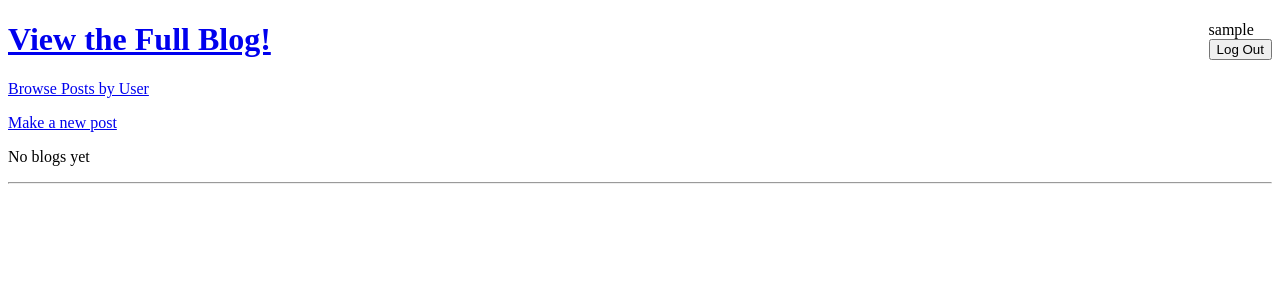
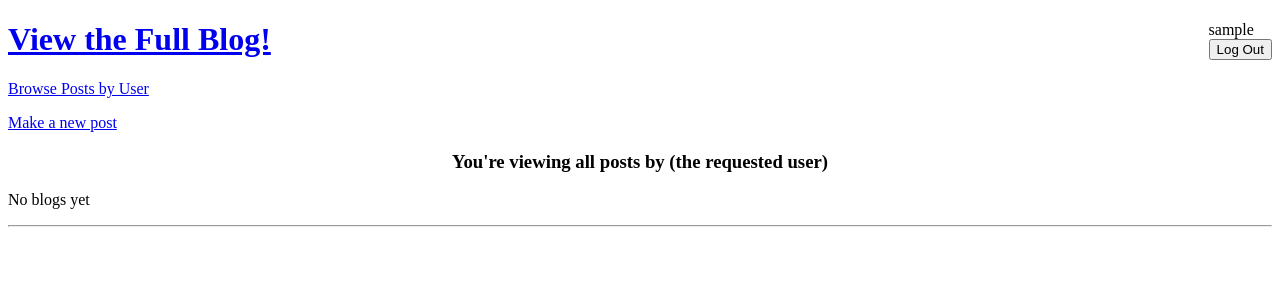
Before and after one commit to sweetk/pardonmydragons, a Flask app: page /blog?user_id=1 in a window 1280 px wide. Shown: the top 300 px of the page. Run offline with Flask 2, Linux system fonts and the light colour scheme; the visitor is signed in with stand-in values (Sample User, id 1); data comes from the database, SQL or seed files in the repository; data that the repository does not hold is empty.

Commit message:
Minor changes to improve legibility

```diff
--- a/templates/base.html
+++ b/templates/base.html
@@ -9,6 +9,9 @@
             textarea {
                 width: 300px;
                 height: 200px;
+            }
+            h3 {
+                text-align: center;
             }
 
         </style>
--- a/templates/blog.html
+++ b/templates/blog.html
@@ -3,6 +3,7 @@
 {% block content %}
 
     <a href='./newpost'>Make a new post</a>
+    <h3>You're viewing all blog entries</h3>
 
     {% if blogs|length == 0 %}
       <p>No blogs yet</p>
--- a/templates/individualentry.html
+++ b/templates/individualentry.html
@@ -3,6 +3,7 @@
 {% block content %}
 
     <a href='./newpost'>Make a new post</a>
+    <h3>You're viewing an individual entry</h3>
     <hr />
 
     {% for blog in blogs %}
--- a/templates/individualuser.html
+++ b/templates/individualuser.html
@@ -3,6 +3,7 @@
 {% block content %}
 
     <a href='./newpost'>Make a new post</a>
+    <h3>You're viewing all posts by (the requested user)</h3>
 
     {% if blogs|length == 0 %}
       <p>No blogs yet</p>
```
